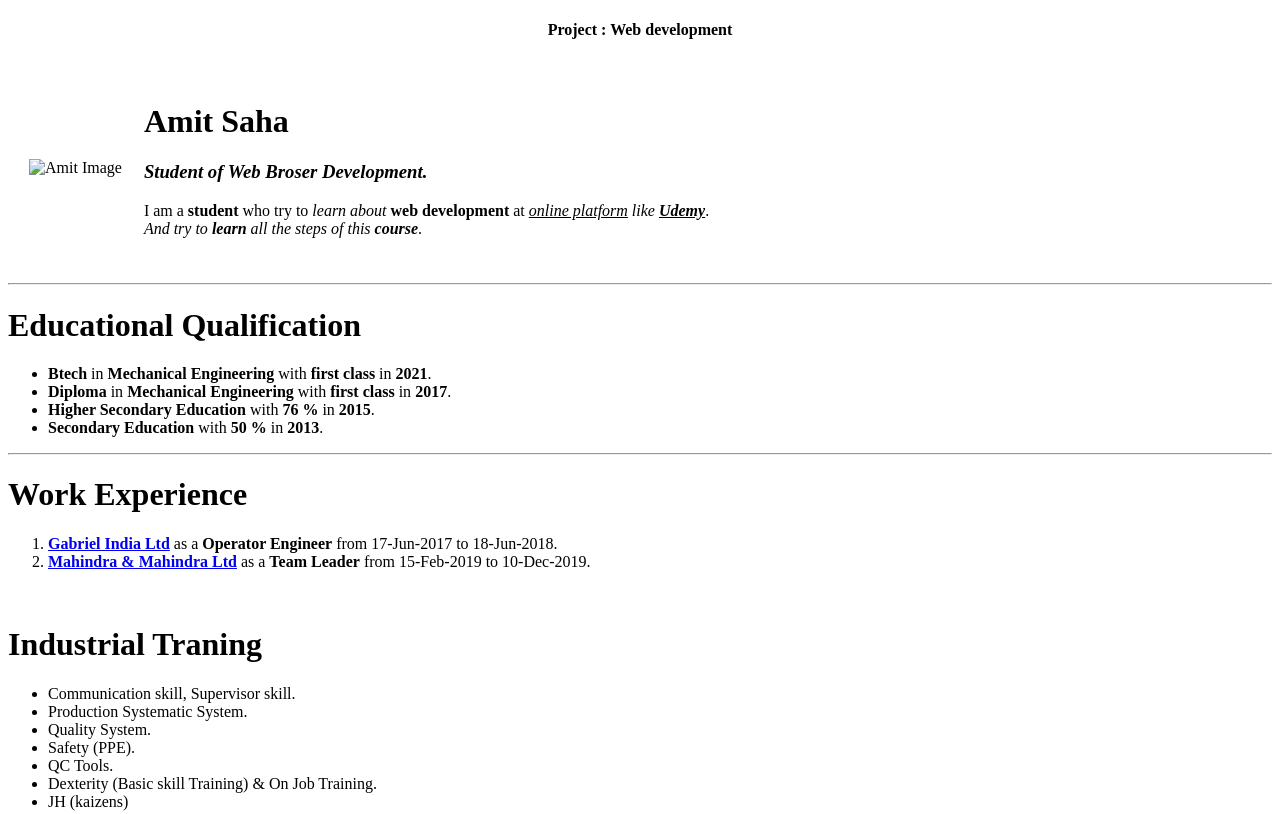
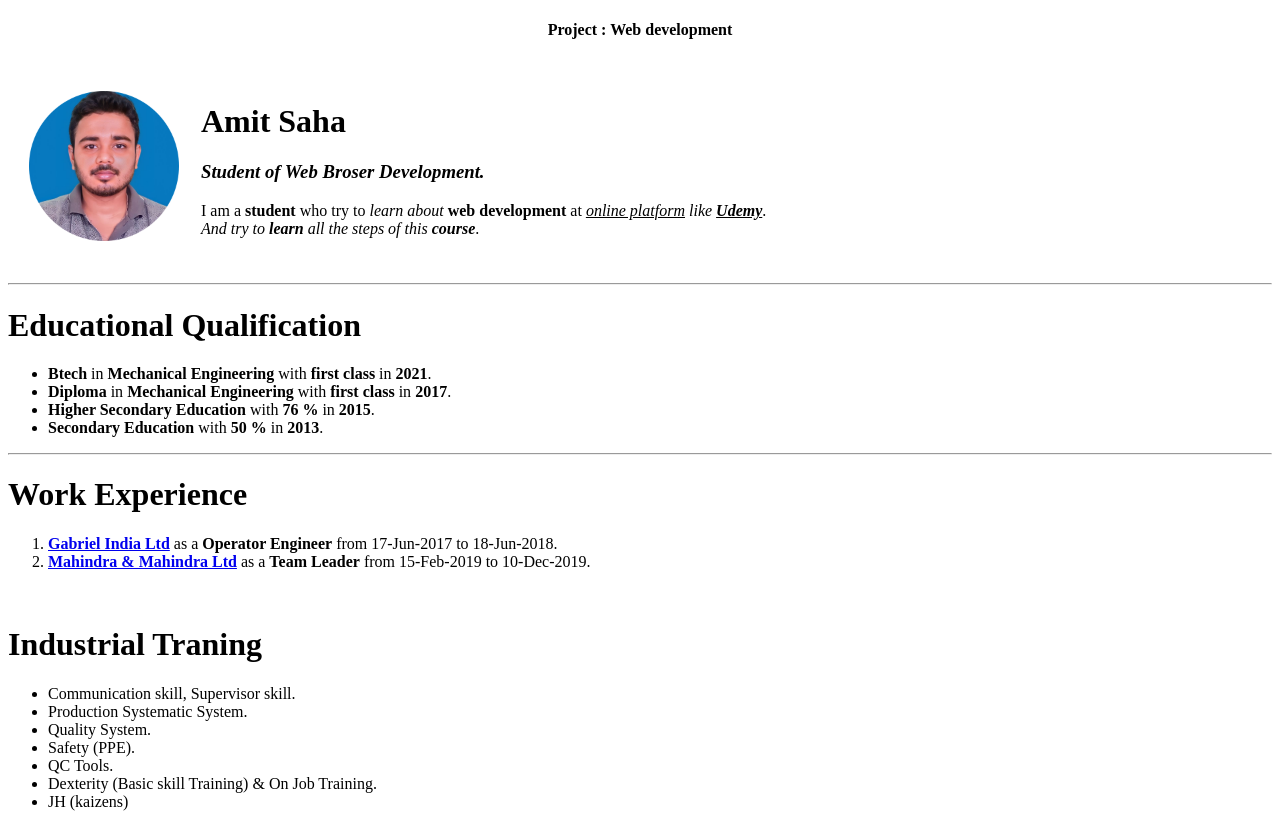
Before and after one commit to saha04440/Project, a plain HTML site: page index.html in a window 1280 px wide. Shown: the top 814 px of the page. Drawn offline with Linux system fonts and the light colour scheme.

Commit message:
Update index.html

```diff
--- a/index.html
+++ b/index.html
@@ -12,7 +12,7 @@
   </center>
   <table cellspacing="20">
     <tr>
-      <td><img src="Images/amit image.png" alt="Amit Image" height="150"></td>
+      <td><img src="Images/Amitphoto.png" alt="Amit Image" height="150"></td>
       <td>
         <h1>Amit Saha</h1>
         <h3><i>Student of <b>Web Broser Development</b>.</i></h3>
```
